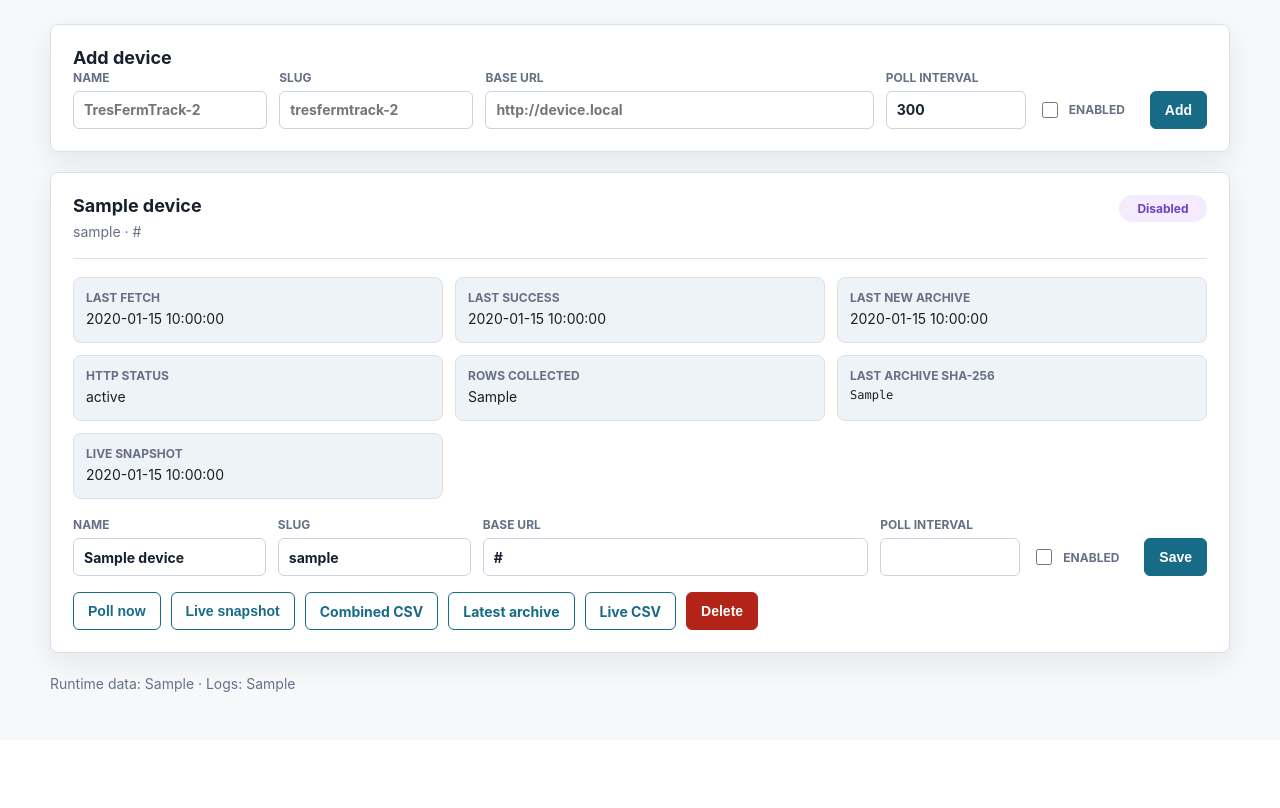
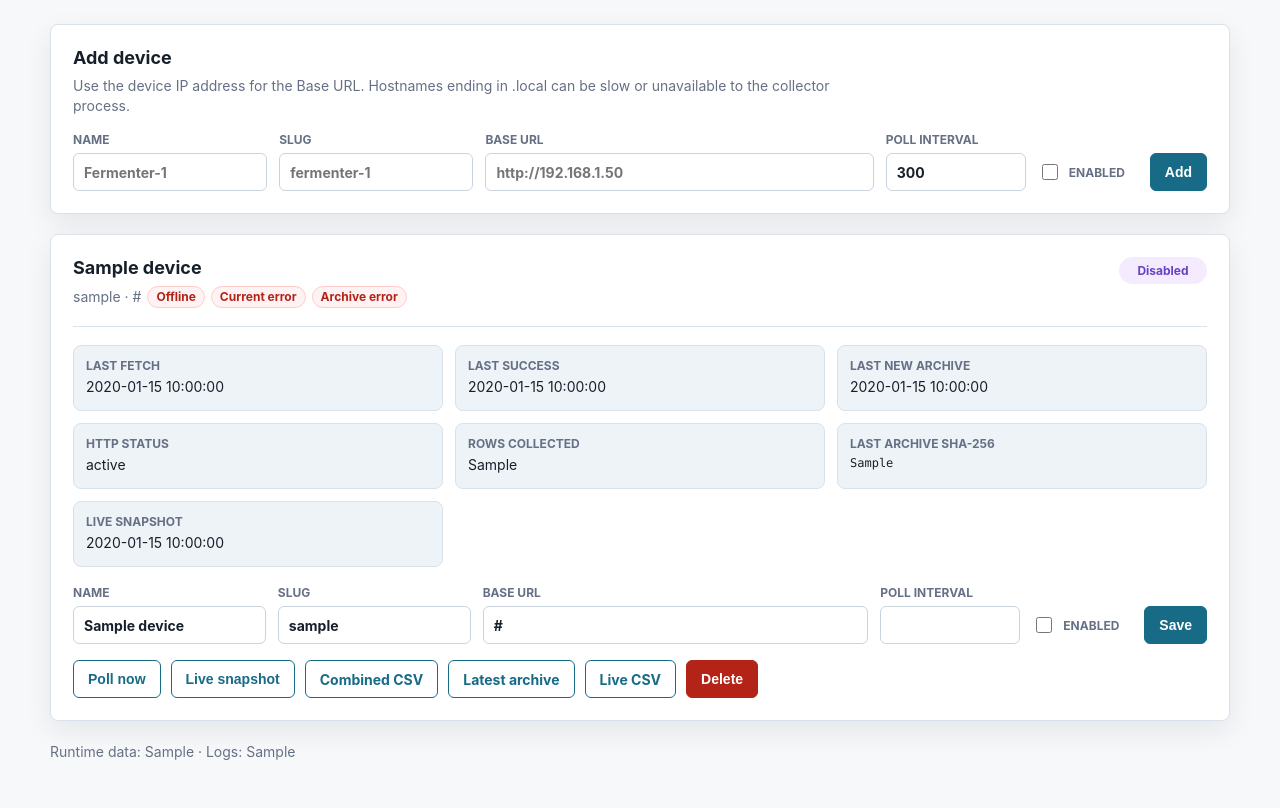
Before and after one commit to RikyTres/FermentLogCollector, a FastAPI app: template ferment_log_collector/templates/index.html in a window 1280 px wide. Shown: the part 112-920 px from the top of the page. Before the commit the page ends 804 px from the top, so only its background shows below. Run offline with FastAPI, Linux system fonts and the light colour scheme; the template is opened without the code that fills it: most values are stand-ins (such as "Sample title", 1, 10 or a date in 2020).

Commit message:
Implement device health checks and enhance UI with health indicators

```diff
--- a/ferment_log_collector/main.py
+++ b/ferment_log_collector/main.py
@@ -14,6 +14,7 @@ from jinja2 import Environment, FileSystemLoader, select_autoescape
 from .collector import Collector
 from .config import data_dir, database_path
 from .db import Database
+from .health import check_devices_health
 from .storage import CollectorStorage
 
 
@@ -46,11 +47,14 @@ app.mount("/static", StaticFiles(directory=str(BASE_DIR / "static")), name="stat
 @app.get("/")
 async def index(request: Request):
     devices = db.list_devices_with_status()
+    device_models = [device for device, _ in devices]
+    health_by_device = await check_devices_health(device_models, storage)
     return templates.TemplateResponse(
         request,
         "index.html",
         {
             "devices": devices,
+            "health_by_device": health_by_device,
             "data_dir": str(data_dir()),
             "logs_dir": str(storage.logs_root),
         },
@@ -169,6 +173,11 @@ async def download_current_audit():
     return FileResponse(path, media_type="text/plain", filename=path.name)
 
 
+@app.api_route("/favicon.ico", methods=["GET", "HEAD"])
+async def favicon():
+    return FileResponse(BASE_DIR / "static" / "favicon.svg", media_type="image/svg+xml")
+
+
 def normalize_slug(value: str) -> str:
     slug = re.sub(r"[^a-z0-9]+", "-", value.strip().lower())
     slug = slug.strip("-")
--- a/ferment_log_collector/static/styles.css
+++ b/ferment_log_collector/static/styles.css
@@ -50,9 +50,26 @@ h2 {
   line-height: 1.25;
 }
 
+.hint {
+  max-width: 760px;
+  margin: 6px 0 16px;
+  color: var(--muted);
+  font-size: 14px;
+  line-height: 1.45;
+}
+
 .topbar p,
-.device-head p,
 footer {
+  margin-top: 6px;
+  color: var(--muted);
+  font-size: 14px;
+}
+
+.device-meta {
+  display: flex;
+  flex-wrap: wrap;
+  align-items: center;
+  gap: 6px;
   margin-top: 6px;
   color: var(--muted);
   font-size: 14px;
@@ -111,6 +128,36 @@ main {
 .state.off {
   color: #6941c6;
   background: #f4ebff;
+}
+
+.mini-badge {
+  display: inline-flex;
+  align-items: center;
+  min-height: 22px;
+  padding: 3px 8px;
+  border-radius: 999px;
+  border: 1px solid transparent;
+  font-size: 12px;
+  font-weight: 700;
+  line-height: 1.2;
+}
+
+.mini-badge.good {
+  color: var(--ok);
+  background: #dcfae6;
+  border-color: #abefc6;
+}
+
+.mini-badge.warn {
+  color: #93370d;
+  background: #fef0c7;
+  border-color: #fedf89;
+}
+
+.mini-badge.bad {
+  color: var(--danger);
+  background: #fef3f2;
+  border-color: #fecdca;
 }
 
 .status-grid {
--- a/ferment_log_collector/templates/index.html
+++ b/ferment_log_collector/templates/index.html
@@ -4,6 +4,7 @@
     <meta charset="utf-8">
     <meta name="viewport" content="width=device-width, initial-scale=1">
     <title>FermentLogCollector</title>
+    <link rel="icon" href="/static/favicon.svg" type="image/svg+xml">
     <link rel="stylesheet" href="/static/styles.css">
   </head>
   <body>
@@ -18,18 +19,19 @@
     <main>
       <section class="panel">
         <h2>Add device</h2>
+        <p class="hint">Use the device IP address for the Base URL. Hostnames ending in .local can be slow or unavailable to the collector process.</p>
         <form class="device-form add-form" method="post" action="/devices">
           <label>
             Name
-            <input name="name" placeholder="TresFermTrack-2" required>
+            <input name="name" placeholder="Fermenter-1" required>
           </label>
           <label>
             Slug
-            <input name="slug" placeholder="tresfermtrack-2">
+            <input name="slug" placeholder="fermenter-1">
           </label>
           <label>
             Base URL
-            <input name="base_url" placeholder="http://device.local" required>
+            <input name="base_url" placeholder="http://192.168.1.50" required>
           </label>
           <label>
             Poll interval
@@ -45,11 +47,23 @@
 
       <section class="devices">
         {% for device, status in devices %}
+        {% set health = health_by_device[device.id] %}
         <article class="device">
           <div class="device-head">
             <div>
               <h2>{{ device.name }}</h2>
-              <p>{{ device.slug }} · {{ device.base_url }}</p>
+              <div class="device-meta">
+                <span>{{ device.slug }} · {{ device.base_url }}</span>
+                <span class="mini-badge {{ 'good' if health.online else 'bad' }}">
+                  {{ 'Online' if health.online else 'Offline' }}
+                </span>
+                <span class="mini-badge {{ 'good' if health.live_file.present else 'bad' }}">
+                  Current {{ health.live_file.status_code or 'error' }}
+                </span>
+                <span class="mini-badge {{ 'good' if health.archive_file.present else 'warn' if health.archive_file.status_code == 404 else 'bad' }}">
+                  Archive {{ health.archive_file.status_code or 'error' }}
+                </span>
+              </div>
             </div>
             <span class="state {{ 'on' if device.enabled else 'off' }}">{{ 'Enabled' if device.enabled else 'Disabled' }}</span>
           </div>
@@ -87,7 +101,7 @@
             </label>
             <label>
               Base URL
-              <input name="base_url" value="{{ device.base_url }}" required>
+              <input name="base_url" value="{{ device.base_url }}" placeholder="http://192.168.1.50" required>
             </label>
             <label>
               Poll interval
@@ -122,5 +136,6 @@
         Runtime data: {{ data_dir }} · Logs: {{ logs_dir }}
       </footer>
     </main>
+    <script src="/static/app.js"></script>
   </body>
 </html>
```
Also changed, not shown: ferment_log_collector/health.py (added, +67 -0 lines), ferment_log_collector/static/app.js (added, +42 -0 lines), tests/test_health.py (added, +36 -0 lines), README.md.
